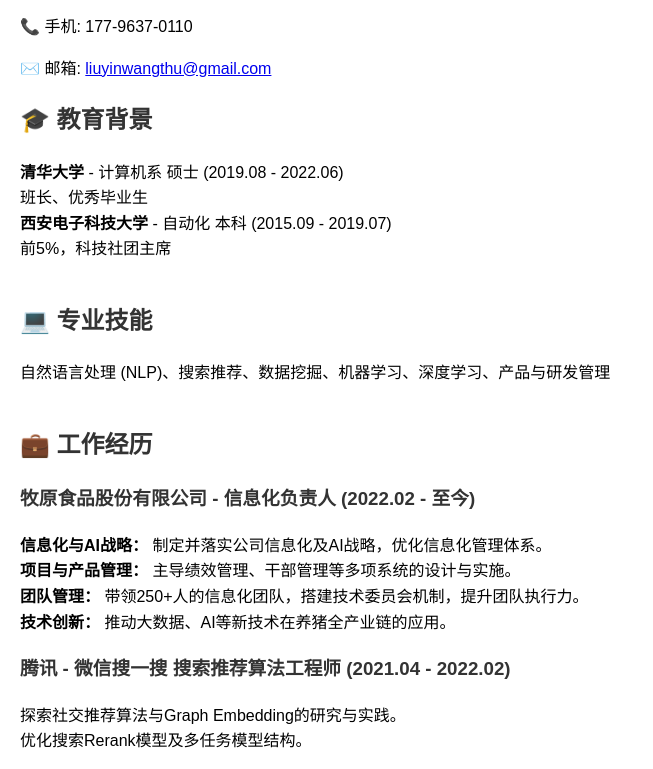
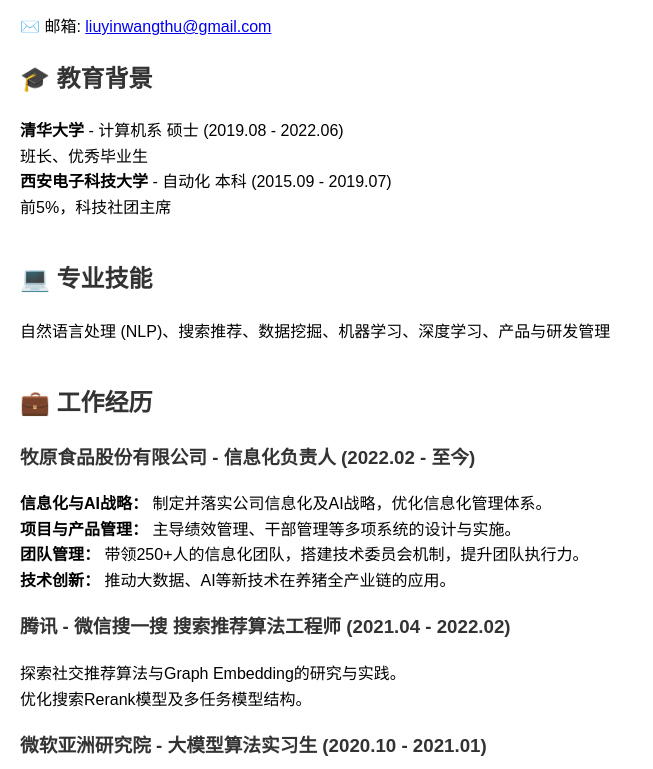
Before and after one commit to ly-wang19/liuyinwang.github.io, a plain HTML site: page index.html in a window 1280 px wide. Shown: the part 80-849 px from the top of the page, without its empty margins (0-653 px from the left). Drawn offline with Linux system fonts and the light colour scheme.

Commit message:
Update index.html

```diff
--- a/index.html
+++ b/index.html
@@ -16,7 +16,6 @@
 
   <h1>王刘鄞</h1>
   <div class="contact-info">
-    <p>📞 手机: 177-9637-0110</p>
     <p>✉️ 邮箱: <a href="mailto:liuyinwangthu@gmail.com">liuyinwangthu@gmail.com</a></p>
   </div>
 
```
